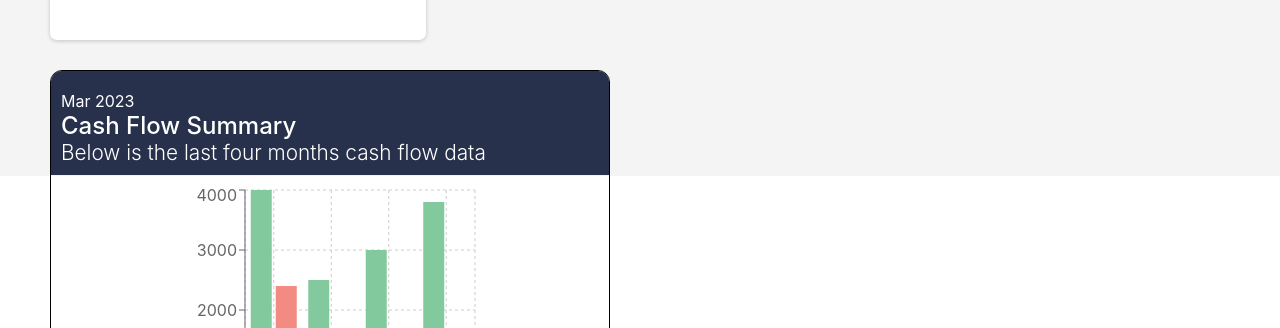
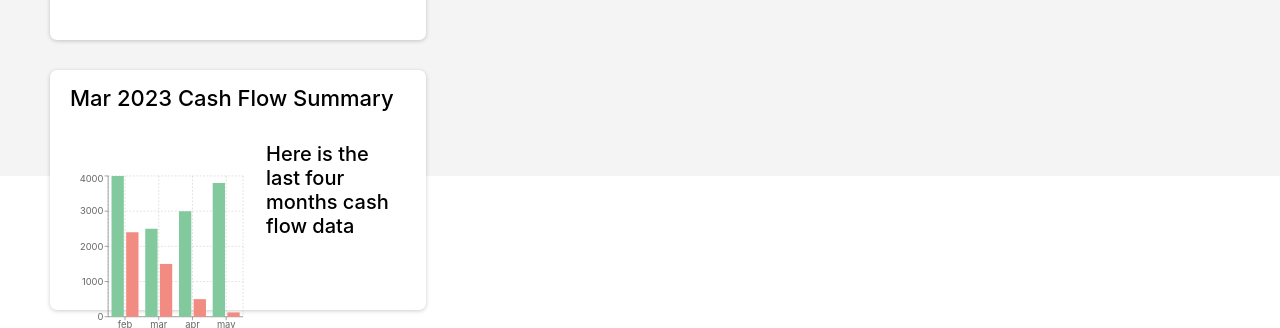
Before and after one commit to gauthamkv07/cap-one, a React (Create React App) app: page / in a window 1280 px wide. Shown: the part 624-952 px from the top of the page. Built offline with nearby package versions, Linux system fonts and the light colour scheme; a web font is replaced by a local one.

Commit message:
modified barchart css

```diff
--- a/src/components/BarChartHistory/barcharthistory.component.jsx
+++ b/src/components/BarChartHistory/barcharthistory.component.jsx
@@ -41,13 +41,10 @@ const BarChartHistory = () => {
     console.log(month);
 
     return (
-        <div className="card-bar">
-            <div className='summary'>
-                <div className='mon'>{month.substring(0,3)+' '+today.getFullYear()}</div>
-                <div className='sum-details'>Cash Flow Summary</div>
-                <div className='sum-details-2'>Below is the last four months cash flow data</div>
-            </div>
-
+        <div className="credit-score-card">
+        <div className="credit-score-card-title">{month.substring(0,3)+' '+today.getFullYear()} Cash Flow Summary</div>
+        <div className="credit-alignment">
+            <div className="progress-bar-container">
             <BarChart width={300} height={300} data={data}>
                 <CartesianGrid strokeDasharray="3 3" />
                 <XAxis dataKey="month" />
@@ -57,6 +54,11 @@ const BarChartHistory = () => {
                 <Bar dataKey="credit" fill="#82ca9d" />
                 <Bar dataKey="debit" fill="#f28b82" />
             </BarChart>
+        </div><div className="credit-score-text">
+        Here is the last four months cash flow data
+            </div>
+        </div>
+
         </div>
     );
 };
--- a/src/components/BarChartHistory/barcharthistory.component.scss
+++ b/src/components/BarChartHistory/barcharthistory.component.scss
@@ -1,58 +1,47 @@
-.card-bar {
-  margin-left: 50px !important;
-  height: 50vh;
-  width: 70vh;
+.credit-score-card {
   margin: 30px 50px;
-  padding-bottom: 15px;
+  height: 30vh;
+  width: 47vh;
+  border-radius: 7px;
   display: flex;
-  flex-wrap: wrap;
-  align-content: space-around;
-  justify-content: center;
-  flex-direction: row;
-  align-items: center;
-  border: 1px solid #000;
-  border-radius: 0.75rem;
-  flex: 1 1 auto;
-  // height: 350px;
-  justify-content: center;
-  margin: 0 7.5px 15px;
-  min-width: 30%;
-  overflow: hidden;
-  // width: 400px;
+  flex-direction: column;
+  justify-content: flex-start;
+  background: #fff;
+  box-shadow: 0 1px 4px rgba(0, 0, 0, .2);
   box-sizing: border-box;
-}
 
-.summary {
-  background-color: #27314c;
-  color: white;
-  box-sizing: border-box;
-  width: 100%; //or any percentage width you want
-  padding: 50px;
-
-  padding-left: 10px;
-  padding-top: 20px;
-  padding-bottom: 10px;
-  margin-bottom: 10px;
-
-
-  .mon{
-    font-size: 1em;
-    font-weight: 400;
+  .credit-score-card-title {
     display: flex;
+    flex-direction: row;
+    margin-left: 20px;
+    margin-top: 15px;
+    font-weight: 500;
+    font-size: 22px;
   }
 
+  .credit-alignment {
+    display: flex;
+    flex-direction: row;
+
+    .progress-bar-container {
+      display: flex;
+      flex-direction: row;
+      margin-left: 20px;
+      height: 22vh;
+      width: 22vh;
+    }
+
+    .credit-score-text {
+      height: 90%;
+      width: 34vh;
+      display: flex;
+      margin-left: 20px;
+      margin-right: 20px;
+      justify-content: center;
+      align-items: center;
+      text-align: left;
+      font-size: 20px;
+      font-weight: 500;
+    }
+  }
 }
-
-.sum-details{
-  font-size: 1.5em;
-    font-weight: 500;
-    display: flex;
-
-}
-
-.sum-details-2{
-  font-size: 1.3em;
-    font-weight: 300;
-    display: flex;
-
-}
```
